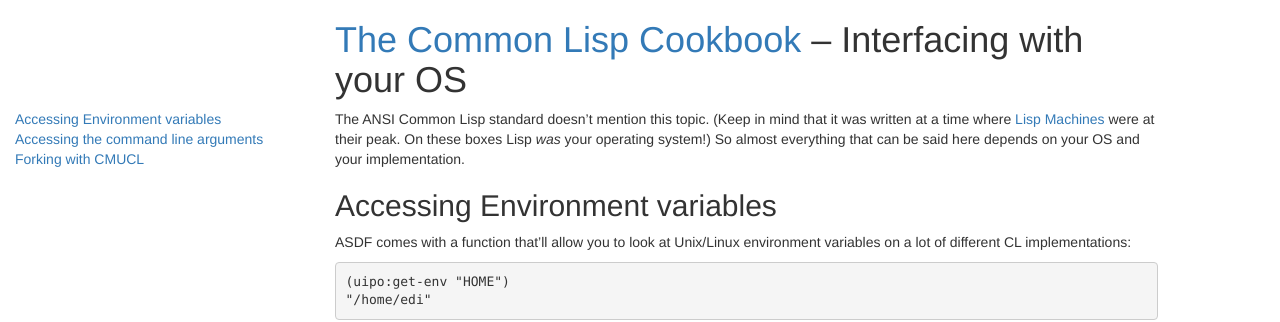
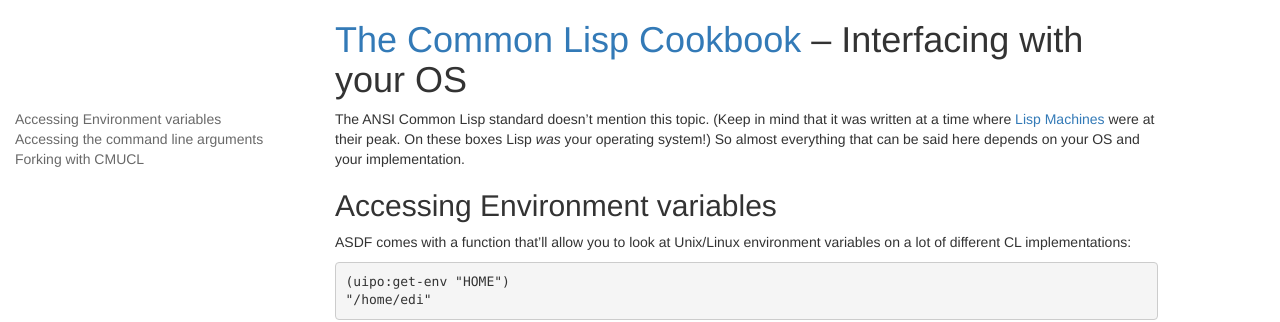
Before and after one commit to LispCookbook/cl-cookbook, a Jekyll site: the page built from os.md, in a window 1280 px wide. Shown: the top 322 px of the page. Built offline with Jekyll 4.4.1, drawn with Linux system fonts in a browser that asks for light colours.

Commit message:
style: TOC in dark gray, not bootstrap blue

```diff
--- a/assets/style.scss
+++ b/assets/style.scss
@@ -8,3 +8,7 @@
   margin: 0;
   padding: 0;
 }
+
+#toc a {
+    color: #696969;
+}
```
